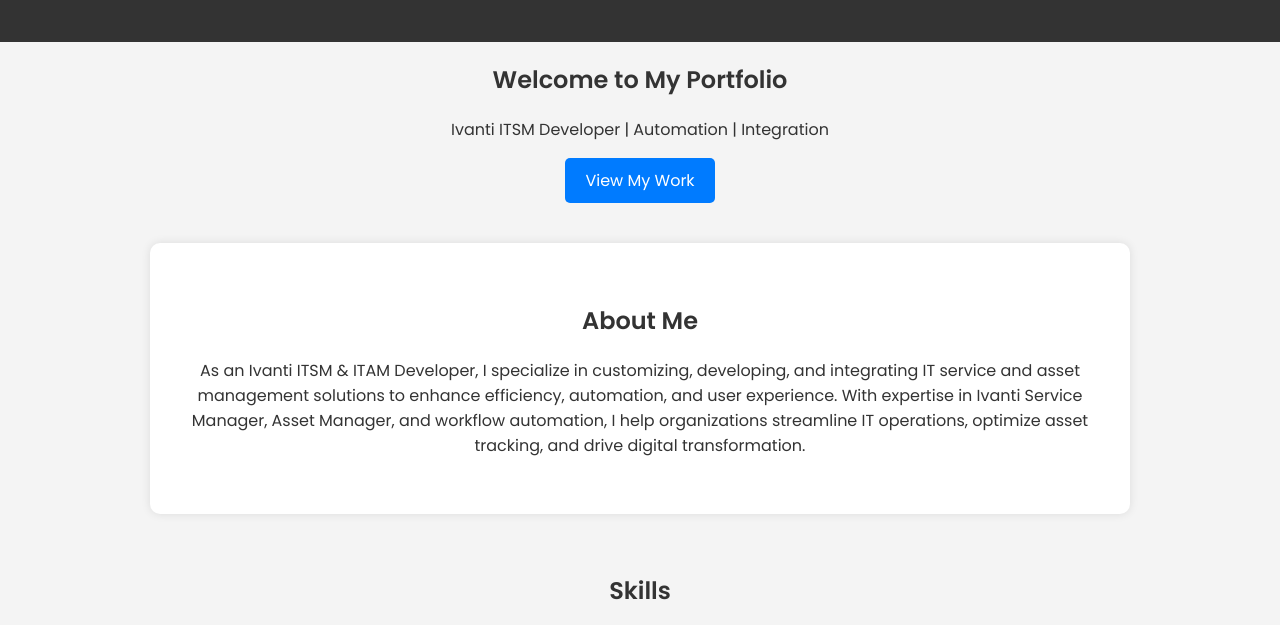
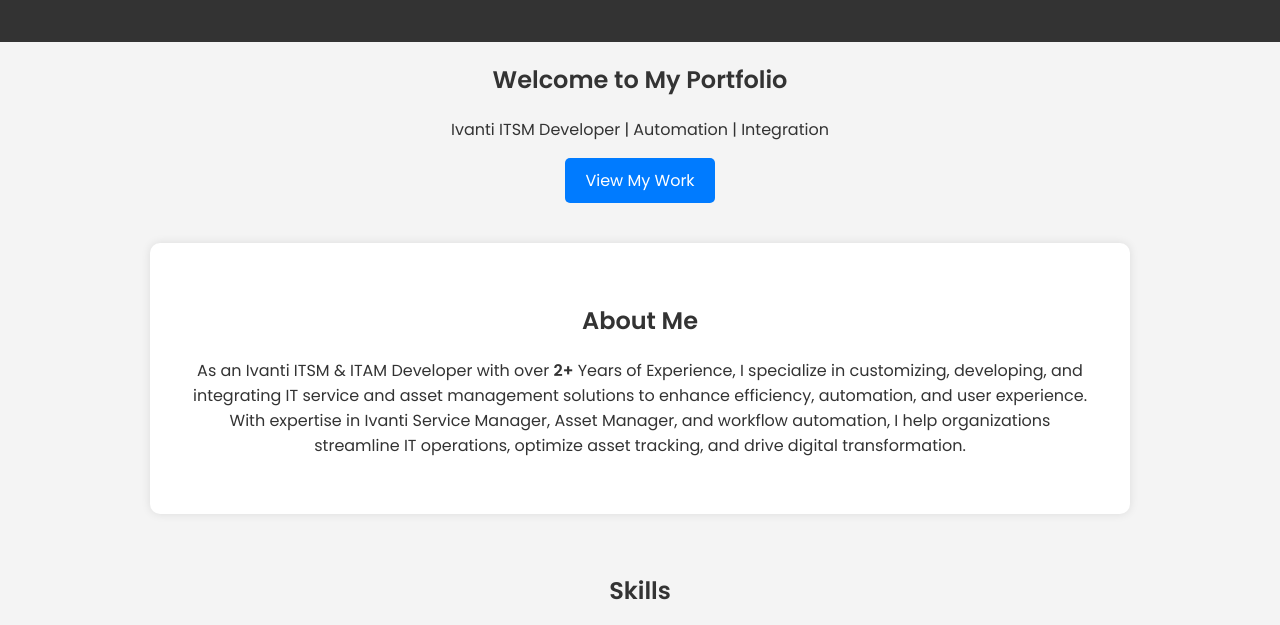
Before and after one commit to kamlesh2909/IvantiHeatPortfolio, a plain HTML site: page index.html in a window 1280 px wide. Shown: the part 129-754 px from the top of the page. Drawn offline with Linux system fonts and the light colour scheme.

Commit message:
Update index.html
Updated about

```diff
--- a/index.html
+++ b/index.html
@@ -38,7 +38,7 @@
     <div class="container">
         <section id="about" class="section">
             <h2>About Me</h2>
-            <p>As an Ivanti ITSM & ITAM Developer, I specialize in customizing, developing, and integrating IT service and asset management solutions to enhance efficiency, automation, and user experience. With expertise in Ivanti Service Manager, Asset Manager, and workflow automation, I help organizations streamline IT operations, optimize asset tracking, and drive digital transformation.</p>
+            <p>As an Ivanti ITSM & ITAM Developer with over <b>2+</b> Years of Experience, I specialize in customizing, developing, and integrating IT service and asset management solutions to enhance efficiency, automation, and user experience. With expertise in Ivanti Service Manager, Asset Manager, and workflow automation, I help organizations streamline IT operations, optimize asset tracking, and drive digital transformation.</p>
         </section>
 
         <!-- <section id="skills" class="section"> -->
```
